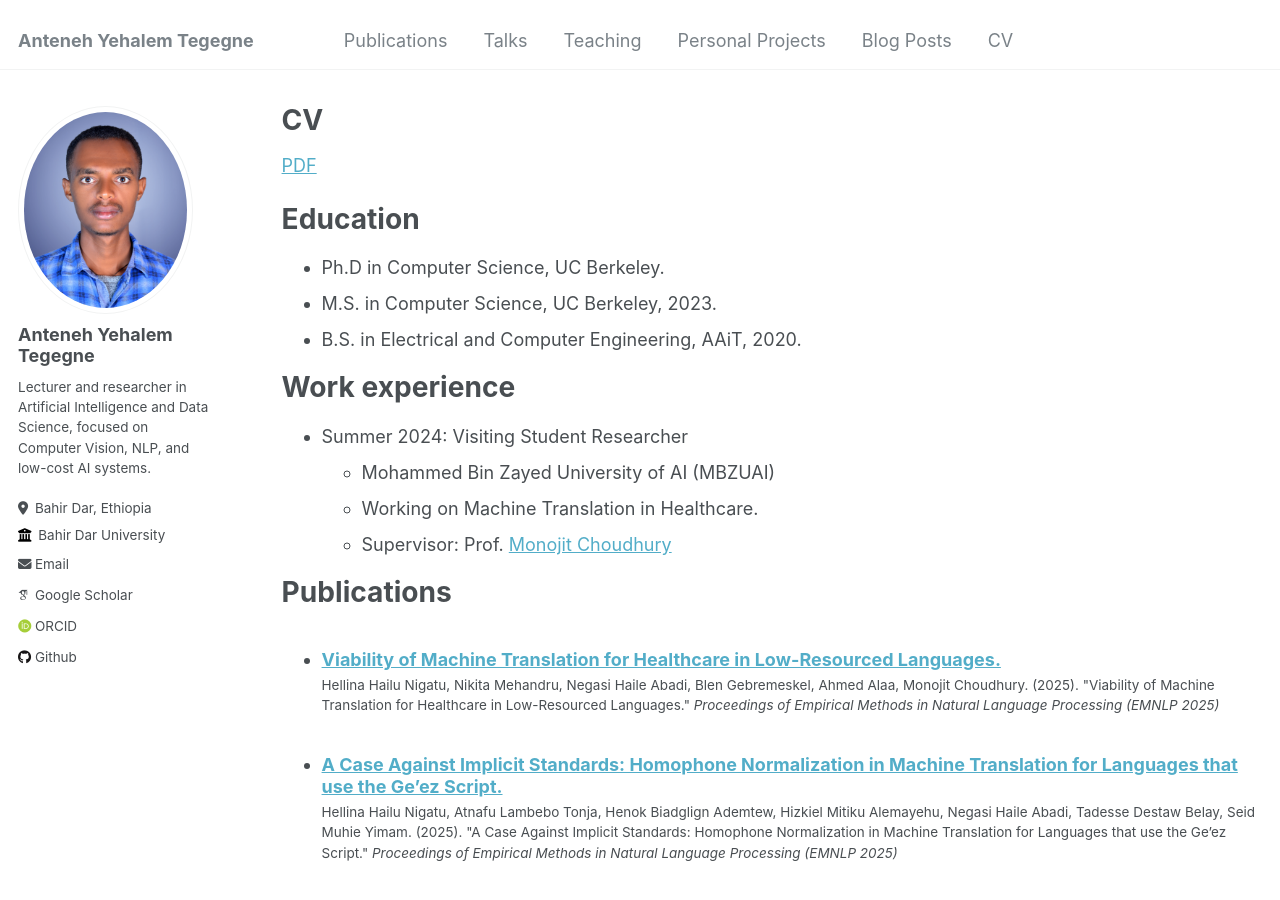
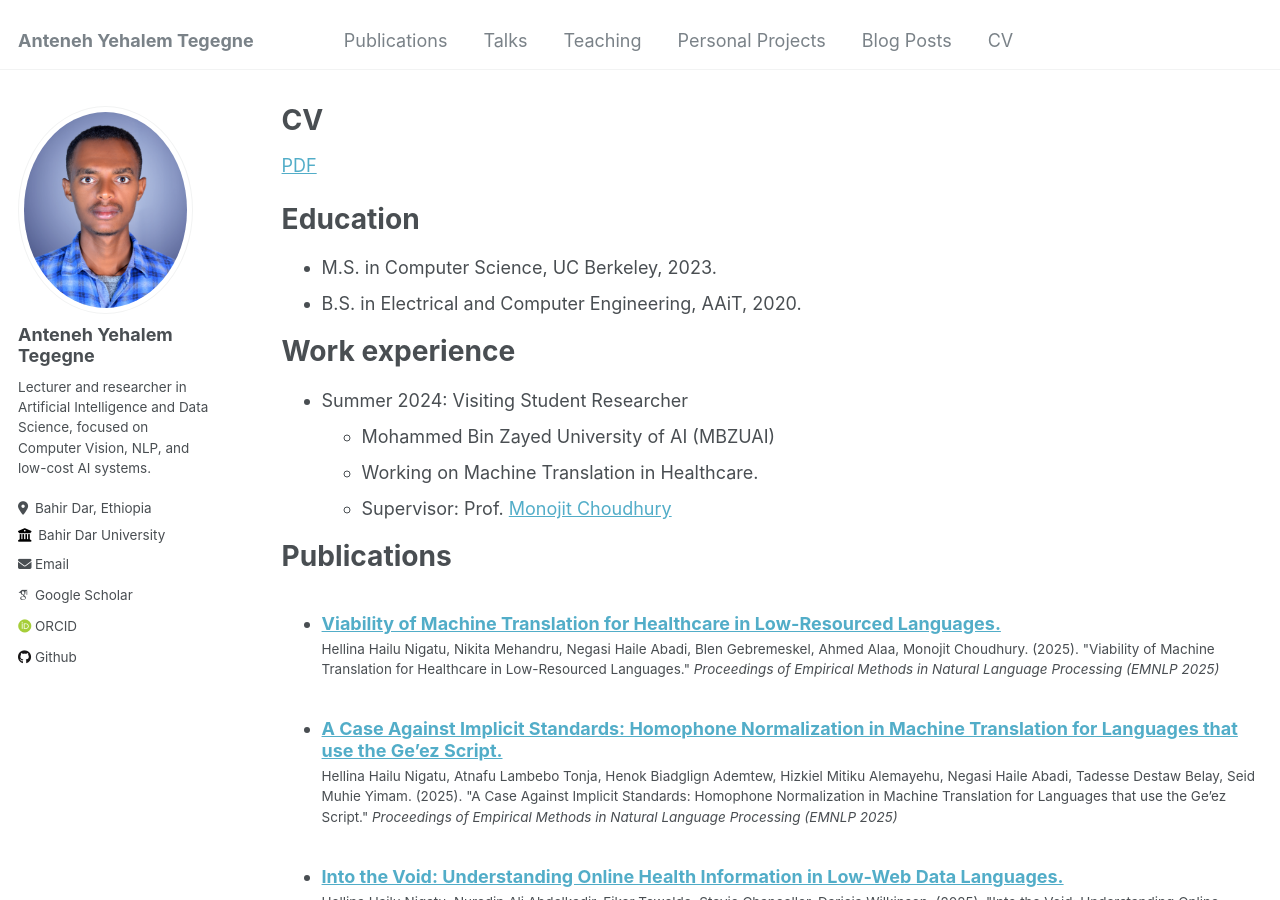
Before and after one commit to ethio-artifical/antenehyeh.github.io, a Jekyll site: the page built from _pages/cv.md, in a window 1280 px wide and 900 px high. Built offline with Jekyll 4.4.1, drawn with Linux system fonts in a browser that asks for light colours; some web fonts are replaced.

Commit message:
updating CV

```diff
--- a/_pages/cv.md
+++ b/_pages/cv.md
@@ -9,11 +9,10 @@ redirect_from:
 
 {% include base_path %}
 
-[PDF](http://hhnigatu.github.io/files/Hellinas_CV.pdf)
+[PDF](http://antenehyeh.github.io/files/Anteneh_Yehalem_CV.pdf)
 
 Education
 ======
-* Ph.D in Computer Science, UC Berkeley.
 * M.S. in Computer Science, UC Berkeley, 2023.
 * B.S. in Electrical and Computer Engineering, AAiT, 2020.
 
```
Also changed, not shown: 2 other files.
